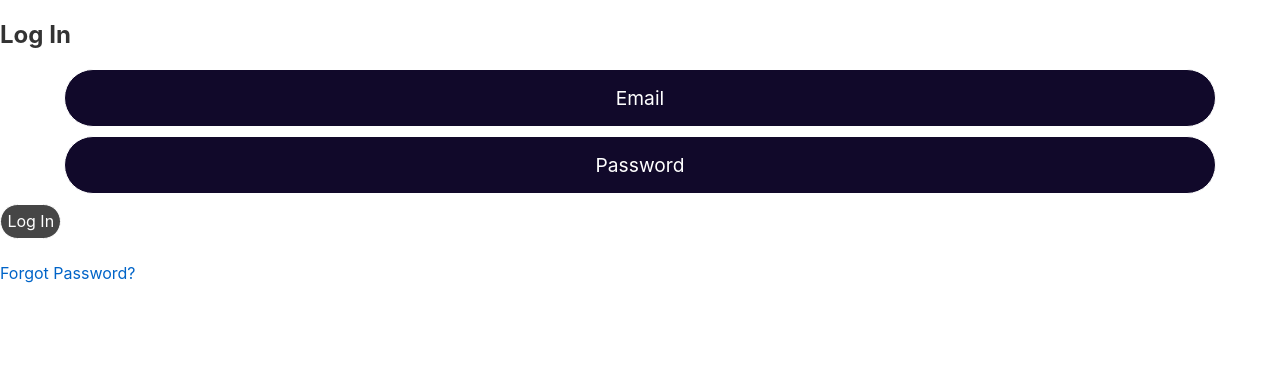
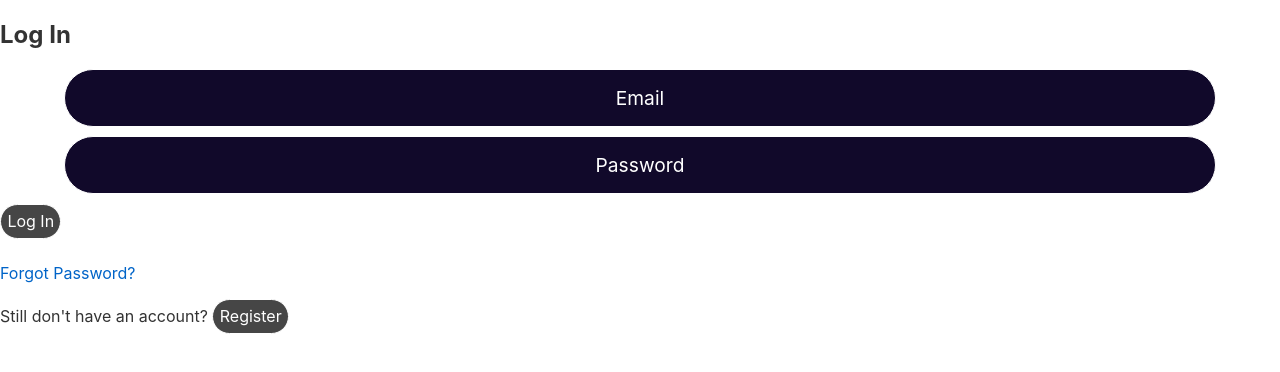
Before and after one commit to dog-Mangy/qatu-frontend, a Svelte app: page /login in a window 1280 px wide. Shown: the top 372 px of the page. Built offline with nearby package versions, Linux system fonts and the light colour scheme.

Commit message:
feat: Add button in Login.Component to redirect to the register page

```diff
--- a/src/view/components/Login.Component.svelte
+++ b/src/view/components/Login.Component.svelte
@@ -1,6 +1,7 @@
 <script>
     import FormInput from './FormInput.Component.svelte';
     import { authViewModel } from '../../viewmodel/viewmodels/authViewModel';
+    import { navigate } from 'svelte-routing';
 
 	let email = '';
 	let password = '';
@@ -15,6 +16,10 @@
 			password,
 		}));
     }
+
+    function goToRegister() {
+		navigate('/register');
+	}
 </script>
 
 <div class="center-container">
@@ -49,5 +54,11 @@
 		<p>
 			<a href="/forgotPassword">Forgot Password?</a>
 		</p>
+
+		<p>
+			Still don't have an account?
+			<button type="button" on:click={goToRegister}>Register</button>
+		</p>
+
 	</div>
 </div>
```
